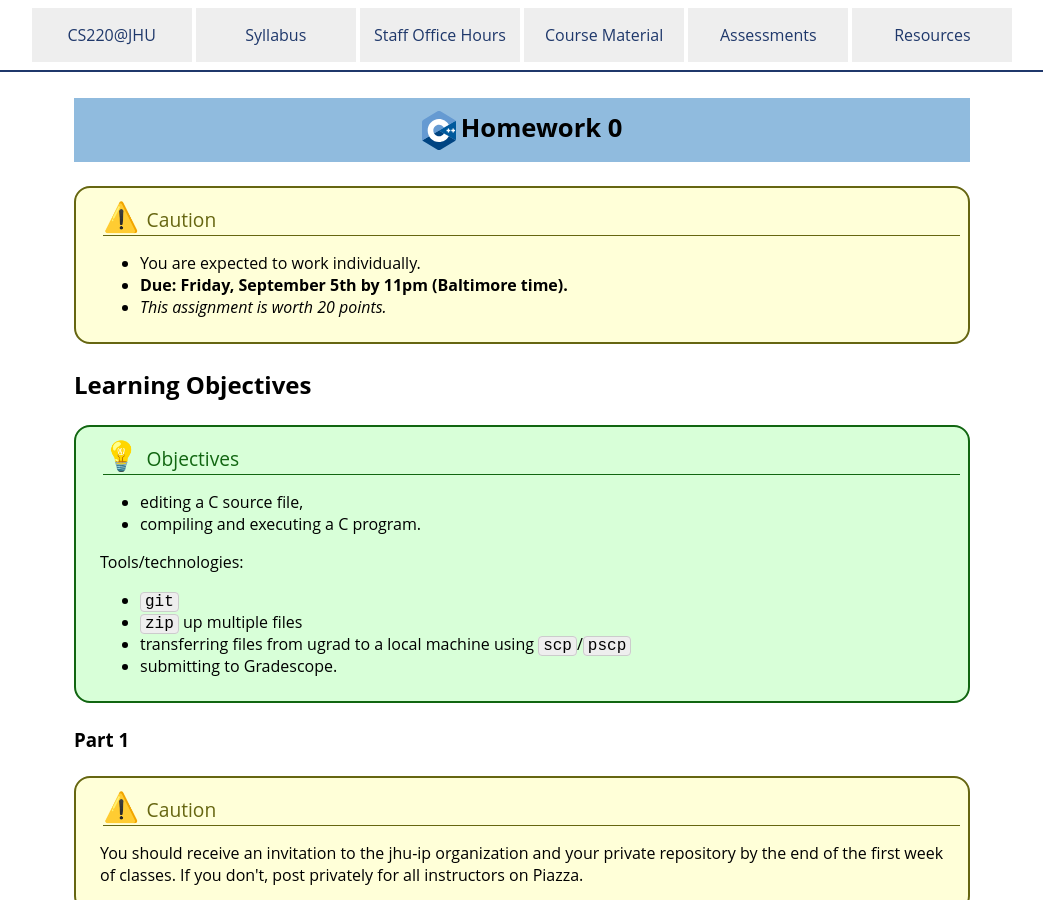
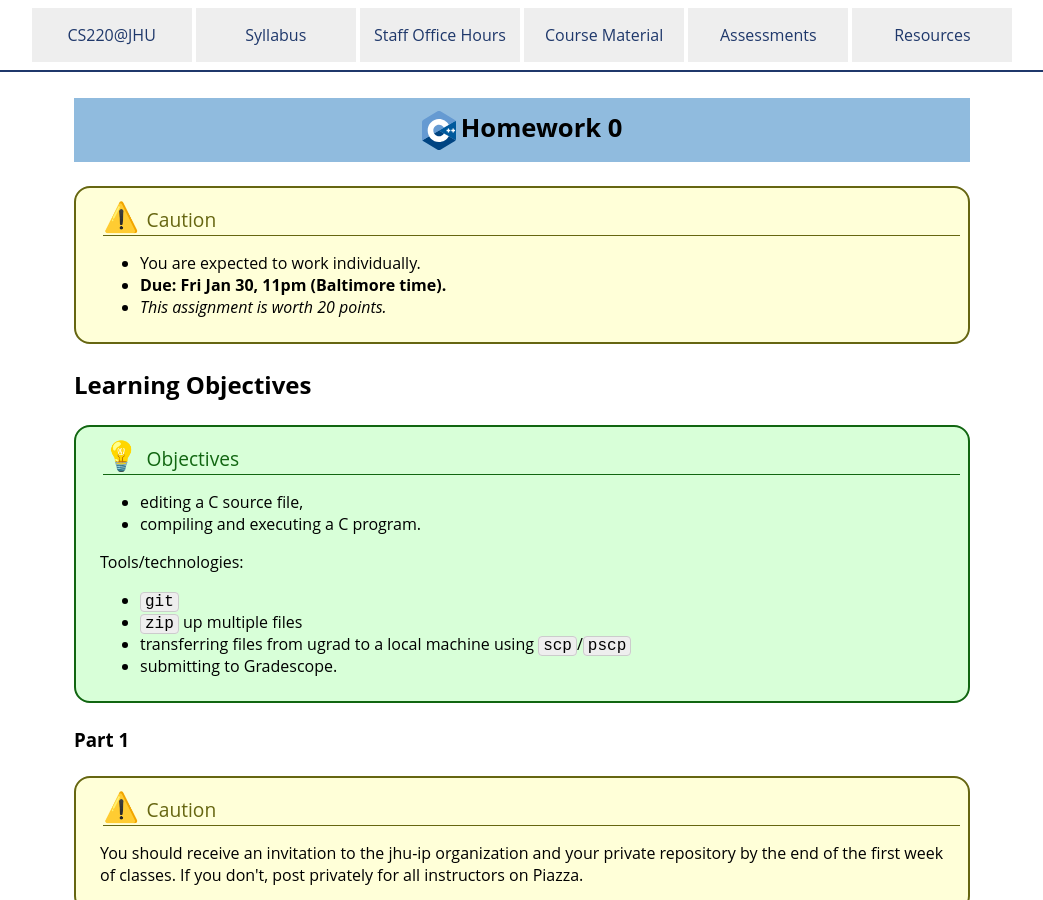
Before and after one commit to jhu-ip/cs220-sp26, a Jekyll site: the page built from assign/hw0.md, in a window 1280 px wide and 900 px high. Shown: the whole window, without its empty margins (118-1161 px from the left). Built offline with Jekyll 4.4.1, drawn with Linux system fonts in a browser that asks for light colours.

Commit message:
hw0.md: fixed due date

```diff
--- a/assign/hw0.md
+++ b/assign/hw0.md
@@ -13,7 +13,7 @@ import remarkMath from 'remark-math'
 <div class='content'>
 <ul>
 <li>You are expected to work individually.</li>
-<li><strong>Due: Friday, September 5th by 11pm (Baltimore time).</strong></li>
+<li><strong>Due: Fri Jan 30, 11pm (Baltimore time).</strong></li>
 <li><em>This assignment is worth 20 points.</em></li>
 </ul>
 </div>
```
